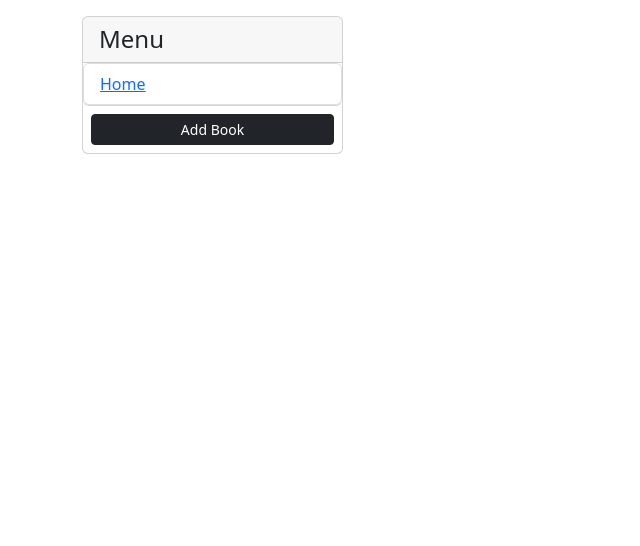
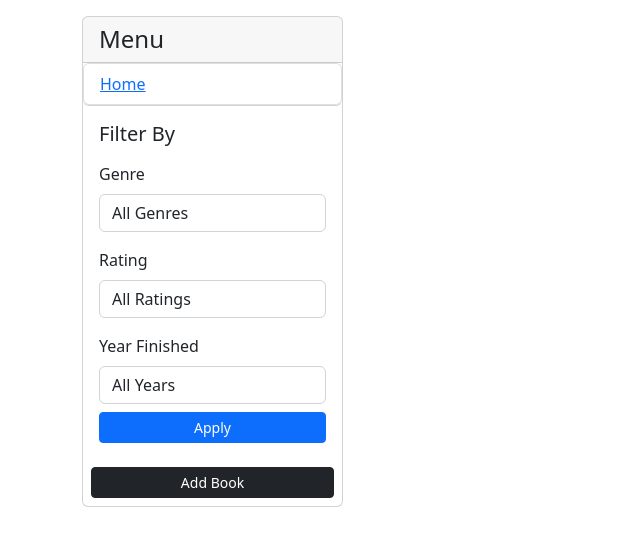
Before and after one commit to Jchute96/bookshelf, a Django app: page /books/ in a window 1280 px wide. Shown: the top 546 px of the page, without its empty margins (0-640 px from the left). Run offline with Django 5.2, Linux system fonts and the light colour scheme; data that the repository does not hold is empty.

Commit message:
Add filtering for genre, rating, and year

```diff
--- a/books/templates/books/home.html
+++ b/books/templates/books/home.html
@@ -10,8 +10,46 @@
             <div class="card">
                 <h4 class="card-header px-3">Menu</h4>
                 <ul class="list-group list-group-light list-group-small">
-                    <li class="list-group-item px-3"><a href="">Home</a></li>
+                    <li class="list-group-item px-3"><a href="{% url 'home' %}">Home</a></li>
                 </ul>
+
+                <!-- Form to filter in navbar using dropdowns-->
+            <div class ="p-3">
+                <h5 class="mb-3">Filter By</h5>
+                <form method="GET" action="">
+                    <label class="form-label font-weight-bold">Genre</label>
+                    <select name="genre" class="form-control">
+                        <option value="">All Genres</option>
+                        <option value="fiction">Fiction</option>
+                        <option value="nonfiction">Non-Fiction</option>
+                        <option value="mystery">Mystery</option>
+                        <option value="scifi">Science Fiction</option>
+                        <option value="fantasy">Fantasy</option>
+                        <option value="thriller">Thriller</option>
+                        <option value="romance">Romance</option>
+                        <option value="biography">Biography</option>
+                        <option value="history">History</option>
+                        <option value="selfhelp">Self-Help</option>
+                    </select>
+                    <label class="form-label font-weight-bold mt-3">Rating</label>
+                    <select name="rating" class="form-control">
+                        <option value="">All Ratings</option>
+                        <option value="5">5 Stars</option>
+                        <option value="4">4 Stars</option>
+                        <option value="3">3 Stars</option>
+                        <option value="2">2 Stars</option>
+                        <option value="1">1 Star</option>
+                    </select>
+                    <label class="form-label font-weight-bold mt-3">Year Finished</label>
+                    <select name="year" class="form-control">
+                        <option value="">All Years</option>
+                        {% for year in years %}
+                        <option value="{{ year.year }}">{{ year.year }}</option>
+                        {% endfor %}
+                    </select>
+                    <button type="submit" class="btn btn-primary btn-sm mt-2 w-100">Apply</button>
+                </form>
+            </div>
                 <a href="{% url 'add-book' %}" class="m-2 btn btn-dark btn-sm">Add Book</a>
             </div>
         </div>
--- a/books/views.py
+++ b/books/views.py
@@ -7,11 +7,33 @@ from .forms import EditBookForm
 
 # Create your views here.
 
-# List all my books
+# Display books
 def home(request):
     # Retrieve all books from database
     books = Book.objects.all()
-    context = {'books': books}
+
+    # Get all unique years for the filter dropdown
+    years = Book.objects.dates('date_finished', 'year', order='DESC')
+
+    #Apply the filters if selected
+
+    genre = request.GET.get('genre')
+    # If user submitted a genre to filter by
+    if genre:
+        books = books.filter(genre=genre)
+
+    rating = request.GET.get('rating')
+    # If user submitted a rating to filter by
+    if rating:
+        books = books.filter(rating=rating)
+
+    year = request.GET.get('year')
+    # If user submitted a year to filter by
+    if year:
+        books = books.filter(date_finished__year=year)
+
+
+    context = {'books': books, 'years': years}
     return render(request, 'books/home.html', context)
 
 # List a single book and take a books id as an argument
```
